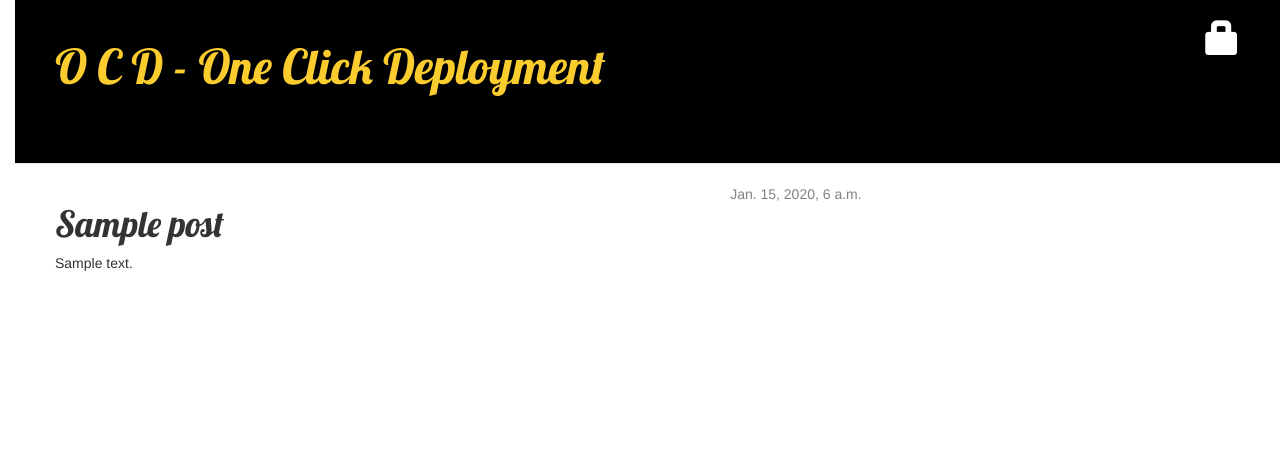
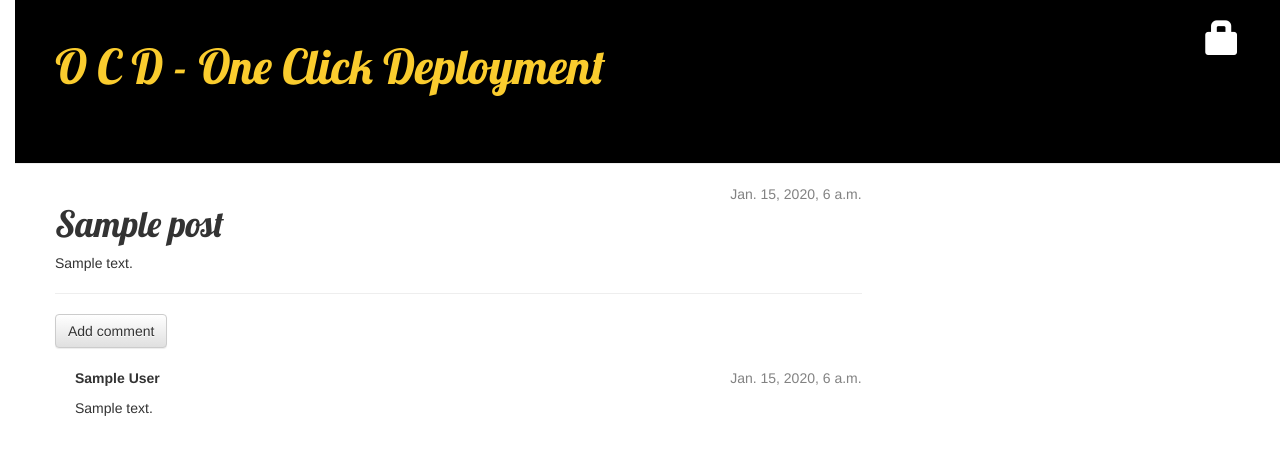
Before and after one commit to lcandia/my-first-blog, a Django app: page /post/1/ in a window 1280 px wide. Shown: the top 455 px of the page. Run offline with Django 3.2, Linux system fonts and the light colour scheme; tables that the repository leaves empty hold one stand-in row (values such as "Sample post"); some libraries are stand-ins or nearby versions.

Commit message:
Actualizado para publicar

```diff
--- a/blog/admin.py
+++ b/blog/admin.py
@@ -1,5 +1,6 @@
 from django.contrib import admin
-from .models import Post
+from .models import Post, Comment
 # Register your models here.
 
 admin.site.register(Post)
+admin.site.register(Comment)
--- a/blog/models.py
+++ b/blog/models.py
@@ -30,4 +30,4 @@ class Comment(models.Model):
         self.save()
 
     def __str__(self):
-        return self.title
+        return self.text
--- a/blog/static/css/blog.css
+++ b/blog/static/css/blog.css
@@ -55,3 +55,7 @@ h1, h2, h3, h4 {
 .post h1 a, .post h1 a:visited {
     color: #000000;
 }
+
+.comment {
+    margin: 20px 0px 20px 20px;
+}
--- a/blog/templates/blog/post_detail.html
+++ b/blog/templates/blog/post_detail.html
@@ -18,4 +18,16 @@
 	</div>
 	<h1>{{ post.title }}</h1>
 	<p>{{ post.text|linebreaks }}</p>
+
+    <hr>
+    <a class="btn btn-default" href="{% url 'add_comment_to_post' pk=post.pk %}">Add comment</a>
+    {% for comment in post.comments.all %}
+        <div class="comment">
+			<div class="date">{{ comment.created_date }}</div>
+			<strong>{{ comment.author }}</strong>
+			<p>{{ comment.text|linebreaks }}</p>
+		</div>
+    {% empty %}
+        <p>No comments here yet :(</p>
+    {% endfor %}
 {% endblock %}
--- a/blog/templates/blog/post_list.html
+++ b/blog/templates/blog/post_list.html
@@ -9,6 +9,7 @@
             <!--<h1><a href="">{{ post.title }}</a></h1> -->
 			<h1><a href="{% url 'blog.views.post_detail' pk=post.pk %}">{{ post.title }}</a></h1>
             <p>{{ post.text|linebreaks }}</p>
+            <a href="{% url 'blog.views.post_detail' pk=post.pk %}">Comments: {{ post.comments.count }}</a>
         </div>
     {% endfor %}
 {% endblock content %}
--- a/blog/urls.py
+++ b/blog/urls.py
@@ -12,4 +12,5 @@ urlpatterns = [
 	url(r'^drafts/$', views.post_draft_list, name='post_draft_list'),
 	url(r'^post/(?P<pk>[0-9]+)/publish/$', views.post_publish, name='post_publish'),
     url(r'^post/(?P<pk>[0-9]+)/remove/$', views.post_remove, name='post_remove'),
+    url(r'^post/(?P<pk>[0-9]+)/comment/$', views.add_comment_to_post, name='add_comment_to_post'),
 ]
--- a/blog/views.py
+++ b/blog/views.py
@@ -1,7 +1,7 @@
 from django.shortcuts import render, get_object_or_404, redirect
 from django.utils import timezone
 from .models import Post
-from .forms import PostForm
+from .forms import PostForm, CommentForm
 from django.contrib.auth.decorators import login_required
 from django.contrib.auth import authenticate
 
@@ -75,12 +75,16 @@ def post_remove(request, pk):
     post.delete()
     return redirect('blog.views.post_list')
 
-#def post_login(request):
-#    return render(request, '/accounts/login/', {'posts': posts})
-#	return render(request, '/accounts/login/')
-#	return render(request, '/registration/login.html')
-#	return redirect('/accounts/login/login.html')
-#    return render(request, 'registration/login.html', {'form': form})
-#    return render(request, '/accounts/login/', {'form': form})
-#    return redirect('/registration/login.html')
-#    return redirect('/accounts/login/')
+
+def add_comment_to_post(request, pk):
+    post = get_object_or_404(Post, pk=pk)
+    if request.method == "POST":
+        form = CommentForm(request.POST) #, instance=post)
+        if form.is_valid():
+            comment = form.save(commit=False)
+            comment.post = post
+            comment.save()
+            return redirect('blog.views.post_detail', pk=post.pk)
+        else:
+            form = CommentForm()
+        return render(request, 'blog/add_comment_to_post.html', {'form': form})
--- a/mysite/urls.py
+++ b/mysite/urls.py
@@ -17,10 +17,12 @@ from django.conf.urls import patterns, include, url
 from django.contrib import admin
 admin.autodiscover()
 
-urlpatterns = patterns('',
+#urlpatterns = patterns('',
+urlpatterns = [
     url(r'^admin/', include(admin.site.urls)),
-	#url(r'^accounts/login/$', 'django.contrib.auth.views.login', {'next_page': '/'}),
-	url(r'^accounts/login/$', 'django.contrib.auth.views.login'),
-	url(r'^accounts/logout/$', 'django.contrib.auth.views.logout', {'next_page': '/'}),
+    # url(r'^accounts/login/$', 'django.contrib.auth.views.login', {'next_page': '/'}),
+    url(r'^accounts/login/$', 'django.contrib.auth.views.login'),
+    url(r'^accounts/logout/$', 'django.contrib.auth.views.logout', {'next_page': '/'}),
     url(r'', include('blog.urls')),
-)
+    # )
+]
```
Also changed, not shown: blog/forms.py (+7 -1 lines), blog/templates/blog/add_comment_to_post.html (added, +9 -0 lines).
